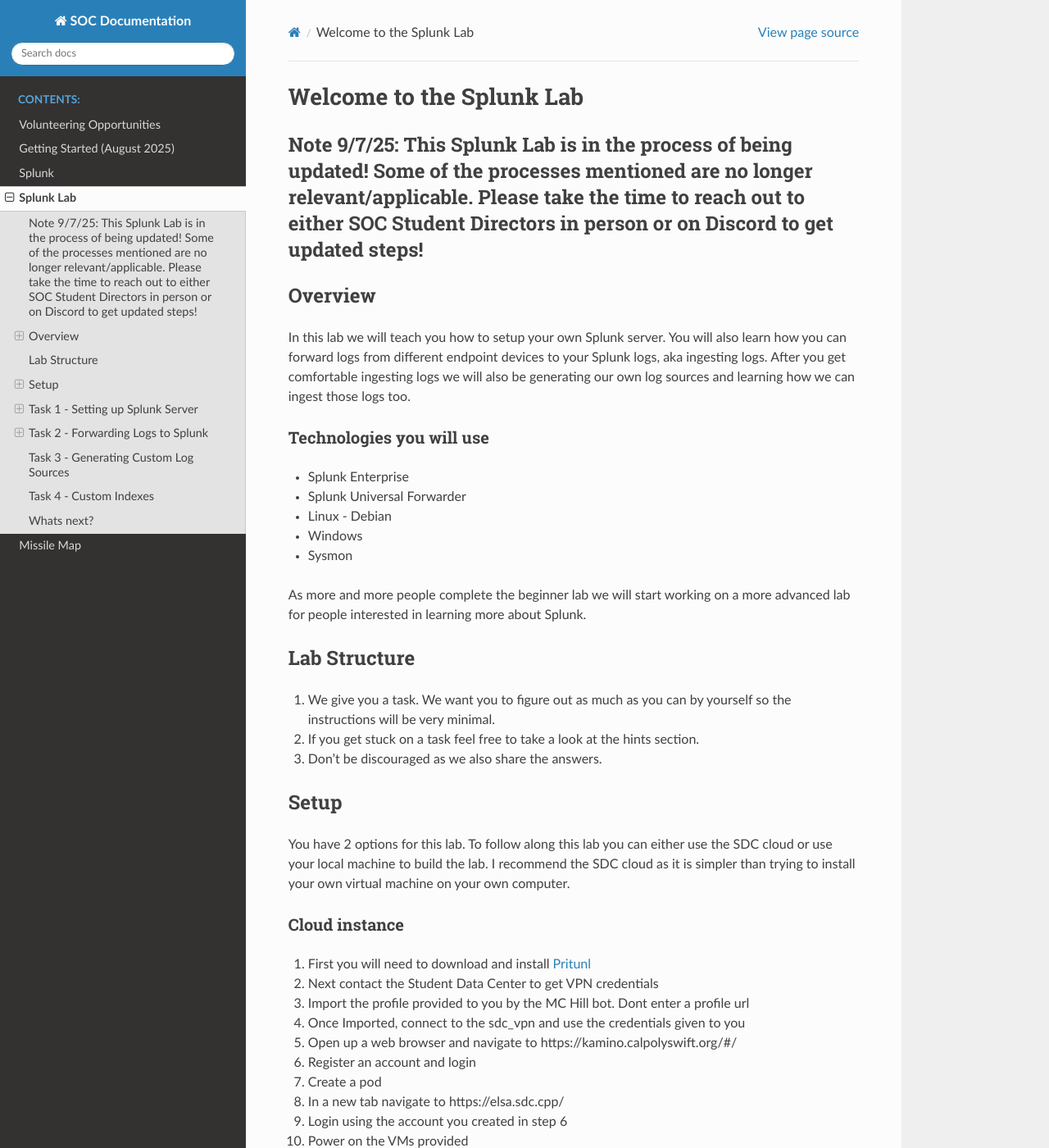
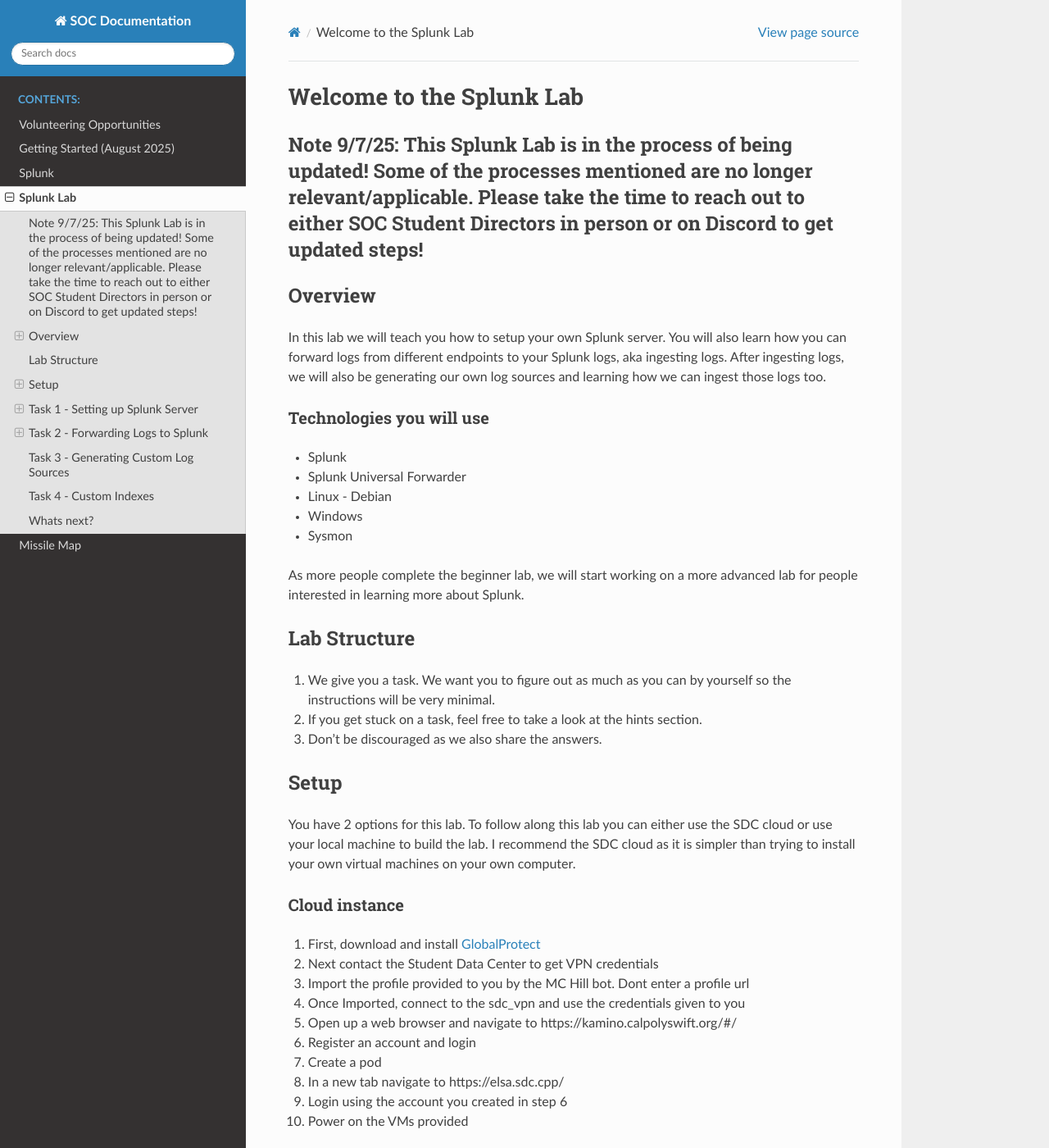
Before and after one commit to cpp-soc/documentation, a Sphinx documentation site: the page built from source/Splunk_Lab.md, in a window 1280 px wide and 1400 px high. Shown: the whole window at 82% size. Built offline with Sphinx 7.4.7 and the Read the Docs theme 3.1.0, drawn with Linux system fonts in a browser that asks for light colours.

Commit message:
updated language

```diff
--- a/source/Splunk_Lab.md
+++ b/source/Splunk_Lab.md
@@ -3,29 +3,29 @@
 ## Note 9/7/25: This Splunk Lab is in the process of being updated! Some of the processes mentioned are no longer relevant/applicable. Please take the time to reach out to either SOC Student Directors in person or on Discord to get updated steps!
 
 ## Overview
-In this lab we will teach you how to setup your own Splunk server. You will also learn how you can forward logs from different endpoint devices to your Splunk logs, aka ingesting logs. After you get comfortable ingesting logs we will also be generating our own log sources and learning how we can ingest those logs too.
+In this lab we will teach you how to setup your own Splunk server. You will also learn how you can forward logs from different endpoints to your Splunk logs, aka ingesting logs. After ingesting logs, we will also be generating our own log sources and learning how we can ingest those logs too.
 
 ### Technologies you will use
-- Splunk Enterprise
+- Splunk
 - Splunk Universal Forwarder
 - Linux - Debian
 - Windows
 - Sysmon
 
-As more and more people complete the beginner lab we will start working on a more advanced lab for people interested in learning more about Splunk.
+As more people complete the beginner lab, we will start working on a more advanced lab for people interested in learning more about Splunk.
 
 ## Lab Structure
 1. We give you a task. We want you to figure out as much as you can by yourself so the instructions will be very minimal.
-2. If you get stuck on a task feel free to take a look at the hints section.
+2. If you get stuck on a task, feel free to take a look at the hints section.
 3. Don't be discouraged as we also share the answers.
 
 ## Setup
 
-You have 2 options for this lab. To follow along this lab you can either use the SDC cloud or use your local machine to build the lab. I recommend the SDC cloud as it is simpler than trying to install your own virtual machine on your own computer.
+You have 2 options for this lab. To follow along this lab you can either use the SDC cloud or use your local machine to build the lab. I recommend the SDC cloud as it is simpler than trying to install your own virtual machines on your own computer.
 
 ### Cloud instance
 
-1. First you will need to download and install [Pritunl](https://client.pritunl.com/#install)
+1. First, download and install [GlobalProtect](https://foundation.cpp.edu/content/f/d/IT/Public-Installing%20Agent%20for%20VPN%20Connection.pdf)
 
 2. Next contact the Student Data Center to get VPN credentials
 
```
